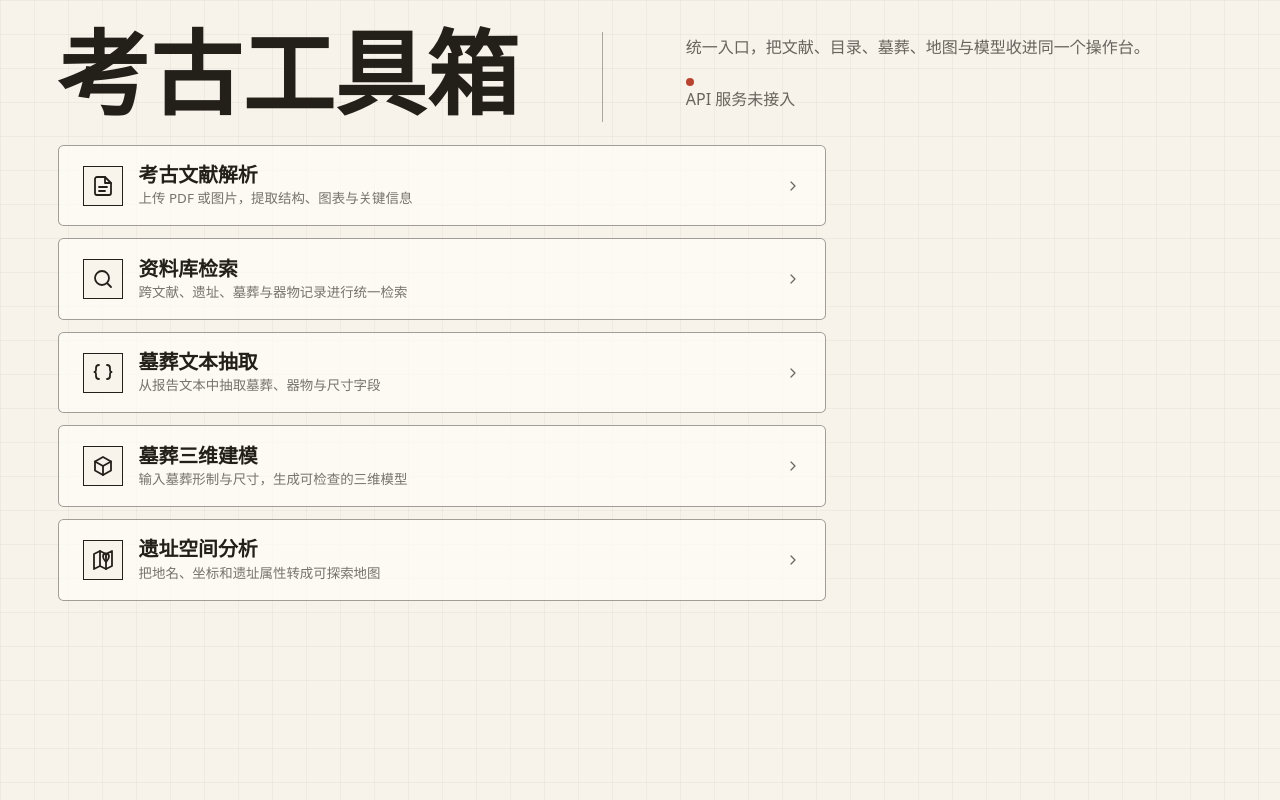
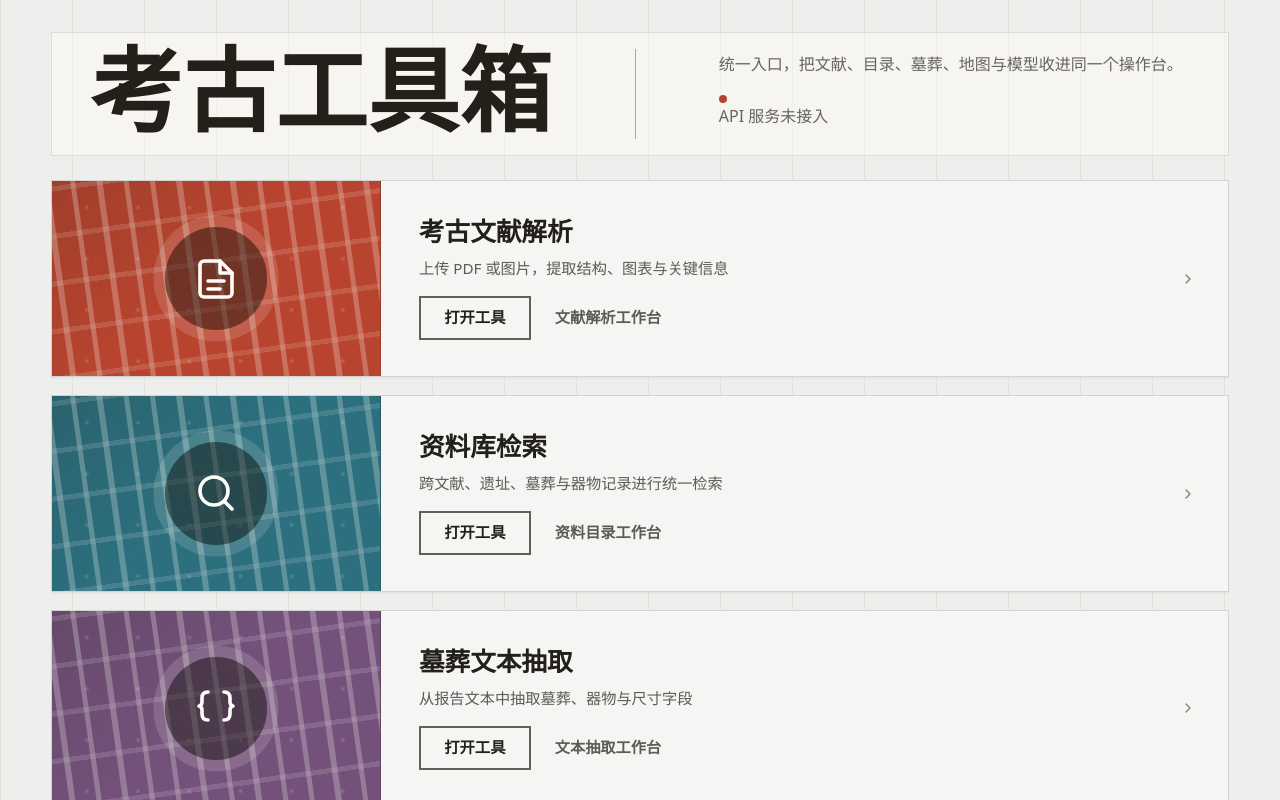
Before and after one commit to alexxhchen-nu/kaogu-tools, a Next.js app in the folder frontend/: page /page in a window 1280 px wide. Shown: the top 800 px of the page. Built offline with nearby package versions, Linux system fonts and the light colour scheme; no server answers; a web font is replaced by a local one.

Commit message:
Redesign toolbox landing cards

```diff
--- a/frontend/src/pages/page.tsx
+++ b/frontend/src/pages/page.tsx
@@ -31,12 +31,18 @@ export default function LandingPage() {
                   rel="noreferrer"
                   className="toolbox-list-item"
                 >
-                  <span className="toolbox-list-icon">
-                    <Icon className="h-6 w-6" />
+                  <span className="toolbox-list-media" data-index={tool.index}>
+                    <span className="toolbox-list-icon">
+                      <Icon className="h-12 w-12" />
+                    </span>
                   </span>
                   <span className="toolbox-list-copy">
                     <strong>{tool.name}</strong>
                     <em>{tool.tagline}</em>
+                    <span className="toolbox-list-actions">
+                      <span className="toolbox-list-button">打开工具</span>
+                      <span className="toolbox-list-meta">{tool.en}</span>
+                    </span>
                   </span>
                   <ChevronRight className="toolbox-list-arrow h-4 w-4" />
                 </Link>
--- a/frontend/src/styles/globals.css
+++ b/frontend/src/styles/globals.css
@@ -876,24 +876,22 @@
 }
 
 .toolbox-home {
-  height: 100svh;
-  overflow: hidden;
+  min-height: 100svh;
   background:
-    linear-gradient(90deg, rgba(35, 32, 26, 0.045) 1px, transparent 1px),
-    linear-gradient(rgba(35, 32, 26, 0.045) 1px, transparent 1px),
-    var(--paper);
-  background-size: 34px 34px, 34px 34px, auto;
+    linear-gradient(90deg, rgba(35, 32, 26, 0.06) 1px, transparent 1px),
+    #eeeeec;
+  background-size: 72px 100%, auto;
 }
 
 .toolbox-stage {
-  width: 100%;
-  height: 100svh;
+  width: min(100%, 82rem);
+  min-height: 100svh;
   margin: 0 auto;
   display: grid;
   grid-template-rows: auto minmax(0, 1fr);
   align-items: stretch;
-  gap: clamp(1.25rem, 2.8vh, 2rem);
-  padding: clamp(1.75rem, 4vh, 3rem) clamp(2rem, 4.5vw, 4.5rem);
+  gap: clamp(1.5rem, 3vh, 2.25rem);
+  padding: clamp(1.5rem, 4vh, 3rem) clamp(1rem, 4vw, 4rem) clamp(2rem, 5vh, 4rem);
 }
 
 .toolbox-root {
@@ -902,7 +900,9 @@
   align-items: end;
   column-gap: clamp(2.75rem, 6.5vw, 7rem);
   min-height: 0;
-  padding: 0;
+  padding: clamp(1rem, 2vh, 1.5rem) clamp(1.25rem, 3vw, 2.5rem);
+  border: 1px solid rgba(35, 32, 26, 0.12);
+  background: rgba(255, 253, 248, 0.45);
   text-align: left;
 }
 
@@ -950,86 +950,178 @@
 
 .toolbox-list {
   display: grid;
-  width: min(60vw, 58rem);
+  width: 100%;
   min-height: 0;
   align-content: start;
-  grid-template-rows: repeat(5, clamp(4.8rem, 10.2vh, 6rem));
-  gap: clamp(0.7rem, 1.5vh, 1rem);
+  gap: clamp(1.15rem, 2vh, 1.6rem);
 }
 
 .toolbox-list-item {
   display: grid;
-  grid-template-columns: auto minmax(0, 1fr) auto;
-  gap: 1rem;
-  align-items: center;
-  min-height: 0;
-  border: 1px solid rgba(35, 32, 26, 0.42);
-  border-radius: 0.35rem;
-  padding: clamp(0.58rem, 1.25vh, 0.85rem) clamp(1.15rem, 2vw, 1.5rem);
+  grid-template-columns: minmax(13rem, 28%) minmax(0, 1fr) auto;
+  align-items: stretch;
+  min-height: clamp(10.5rem, 19vh, 13rem);
+  border: 1px solid rgba(35, 32, 26, 0.16);
+  border-radius: 0;
+  padding: 0;
   color: var(--ink);
-  background: rgba(255, 253, 248, 0.72);
+  background: #f5f5f4;
   text-align: left;
+  box-shadow: 0 2px 0 rgba(35, 32, 26, 0.04);
   transition:
     border-color 160ms ease,
     box-shadow 160ms ease,
     color 160ms ease,
-    transform 160ms ease,
     background-color 160ms ease;
 }
 
 .toolbox-list-item:hover,
 .toolbox-list-item:focus-visible {
-  border-color: var(--seal);
-  color: var(--seal);
-  background: rgba(255, 253, 248, 0.92);
-  box-shadow:
-    0 0 0 0.14rem rgba(184, 68, 47, 0.08),
-    0 0 0.95rem rgba(184, 68, 47, 0.16);
-  transform: translateX(0.25rem);
+  border-color: rgba(35, 32, 26, 0.24);
+  color: var(--ink);
+  background: #f8f8f7;
+  box-shadow: 0 1.15rem 1.75rem rgba(35, 32, 26, 0.18);
 }
 
 .toolbox-list-item:focus-visible {
-  outline: 3px solid rgba(44, 111, 126, 0.26);
-  outline-offset: 4px;
+  outline: 3px solid rgba(115, 81, 122, 0.28);
+  outline-offset: 5px;
+}
+
+.toolbox-list-media {
+  position: relative;
+  display: grid;
+  min-width: 0;
+  place-items: center;
+  overflow: hidden;
+  border-right: 1px solid rgba(35, 32, 26, 0.12);
+  color: #fffdf8;
+  background:
+    linear-gradient(135deg, rgba(35, 32, 26, 0.18), transparent 45%),
+    var(--water);
+}
+
+.toolbox-list-media::before,
+.toolbox-list-media::after {
+  content: "";
+  position: absolute;
+  inset: 0;
+  pointer-events: none;
+}
+
+.toolbox-list-media::before {
+  opacity: 0.6;
+  background:
+    repeating-linear-gradient(90deg, transparent 0 1.05rem, rgba(255, 253, 248, 0.42) 1.05rem 1.32rem),
+    repeating-linear-gradient(0deg, transparent 0 2.1rem, rgba(255, 253, 248, 0.22) 2.1rem 2.36rem);
+  transform: rotate(-8deg) scale(1.25);
+}
+
+.toolbox-list-media::after {
+  background: radial-gradient(circle at 68% 52%, rgba(255, 253, 248, 0.2), transparent 0.18rem);
+  background-size: 3.2rem 3.2rem;
+}
+
+.toolbox-list-media[data-index="一"] {
+  background:
+    linear-gradient(135deg, rgba(35, 32, 26, 0.16), transparent 46%),
+    #b8442f;
+}
+
+.toolbox-list-media[data-index="二"] {
+  background:
+    linear-gradient(135deg, rgba(35, 32, 26, 0.16), transparent 46%),
+    #2c6f7e;
+}
+
+.toolbox-list-media[data-index="三"] {
+  background:
+    linear-gradient(135deg, rgba(35, 32, 26, 0.16), transparent 46%),
+    #73517a;
+}
+
+.toolbox-list-media[data-index="四"] {
+  background:
+    linear-gradient(135deg, rgba(35, 32, 26, 0.16), transparent 46%),
+    #8b6f3e;
+}
+
+.toolbox-list-media[data-index="五"] {
+  background:
+    linear-gradient(135deg, rgba(35, 32, 26, 0.16), transparent 46%),
+    #516b48;
 }
 
 .toolbox-list-icon {
+  position: relative;
+  z-index: 1;
   display: grid;
-  width: clamp(2.45rem, 5vh, 3rem);
-  height: clamp(2.45rem, 5vh, 3rem);
+  width: clamp(5rem, 8vw, 6.75rem);
+  height: clamp(5rem, 8vw, 6.75rem);
   place-items: center;
-  border: 1px solid currentColor;
-  background: rgba(247, 243, 234, 0.7);
+  border: 0;
+  border-radius: 9999px;
+  background: rgba(35, 32, 26, 0.48);
+  box-shadow: 0 0 0 0.72rem rgba(255, 253, 248, 0.14);
 }
 
 .toolbox-list-copy {
   display: grid;
   min-width: 0;
-  gap: 0.2rem;
+  align-content: center;
+  gap: clamp(0.55rem, 1.2vh, 0.8rem);
   overflow: hidden;
+  padding: clamp(1.4rem, 3vw, 2.25rem) clamp(1.4rem, 3vw, 2.35rem);
 }
 
 .toolbox-list-copy strong {
   color: currentColor;
-  font-size: clamp(1.16rem, 1.55vw, 1.45rem);
+  font-size: clamp(1.35rem, 2vw, 1.7rem);
   font-weight: 900;
-  line-height: 1.16;
+  line-height: 1.18;
 }
 
 .toolbox-list-copy em {
   display: block;
-  color: rgba(35, 32, 26, 0.62);
-  font-size: clamp(0.84rem, 1vw, 0.94rem);
+  max-width: 48rem;
+  color: rgba(35, 32, 26, 0.72);
+  font-size: clamp(0.95rem, 1.15vw, 1.06rem);
   font-style: normal;
-  line-height: 1.4;
-  overflow: hidden;
-  text-overflow: ellipsis;
-  white-space: nowrap;
+  line-height: 1.55;
+}
+
+.toolbox-list-actions {
+  display: flex;
+  min-width: 0;
+  flex-wrap: wrap;
+  align-items: center;
+  gap: clamp(0.85rem, 2vw, 1.5rem);
+  padding-top: 0.35rem;
+}
+
+.toolbox-list-button {
+  display: inline-grid;
+  min-height: 2.75rem;
+  place-items: center;
+  border: 2px solid rgba(35, 32, 26, 0.7);
+  padding: 0 1.45rem;
+  color: var(--ink);
+  background: transparent;
+  font-size: 0.96rem;
+  font-weight: 900;
+  line-height: 1;
+}
+
+.toolbox-list-meta {
+  color: rgba(35, 32, 26, 0.72);
+  font-size: 0.95rem;
+  font-weight: 800;
 }
 
 .toolbox-list-arrow {
-  color: currentColor;
-  opacity: 0.68;
+  align-self: center;
+  margin-right: clamp(1rem, 2.5vw, 2rem);
+  color: rgba(35, 32, 26, 0.58);
 }
 
 @media (max-height: 760px) and (min-width: 901px) {
@@ -1045,13 +1137,16 @@
     line-height: 1.55;
   }
 
-  .toolbox-list-copy strong {
-    font-size: clamp(1.02rem, 1.45vw, 1.25rem);
+  .toolbox-list-item {
+    min-height: 9.5rem;
   }
 
-  .toolbox-list-copy em {
-    font-size: 0.8rem;
-    line-height: 1.3;
+  .toolbox-list-copy {
+    gap: 0.45rem;
+  }
+
+  .toolbox-list-actions {
+    padding-top: 0.1rem;
   }
 }
 
@@ -1067,7 +1162,7 @@
     height: auto;
     grid-template-columns: 1fr;
     grid-template-rows: auto auto;
-    align-content: center;
+    align-content: start;
     gap: 2rem;
   }
 
@@ -1094,9 +1189,12 @@
   }
 
   .toolbox-list {
-    grid-template-rows: none;
     width: 100%;
     min-height: auto;
+  }
+
+  .toolbox-list-item {
+    grid-template-columns: minmax(9.5rem, 35%) minmax(0, 1fr);
   }
 }
 
@@ -1106,7 +1204,14 @@
   }
 
   .toolbox-list-item {
-    grid-template-columns: auto minmax(0, 1fr);
+    grid-template-columns: 1fr;
+    min-height: 0;
+  }
+
+  .toolbox-list-media {
+    min-height: 10rem;
+    border-right: 0;
+    border-bottom: 1px solid rgba(35, 32, 26, 0.12);
   }
 
   .toolbox-list-arrow {
```
